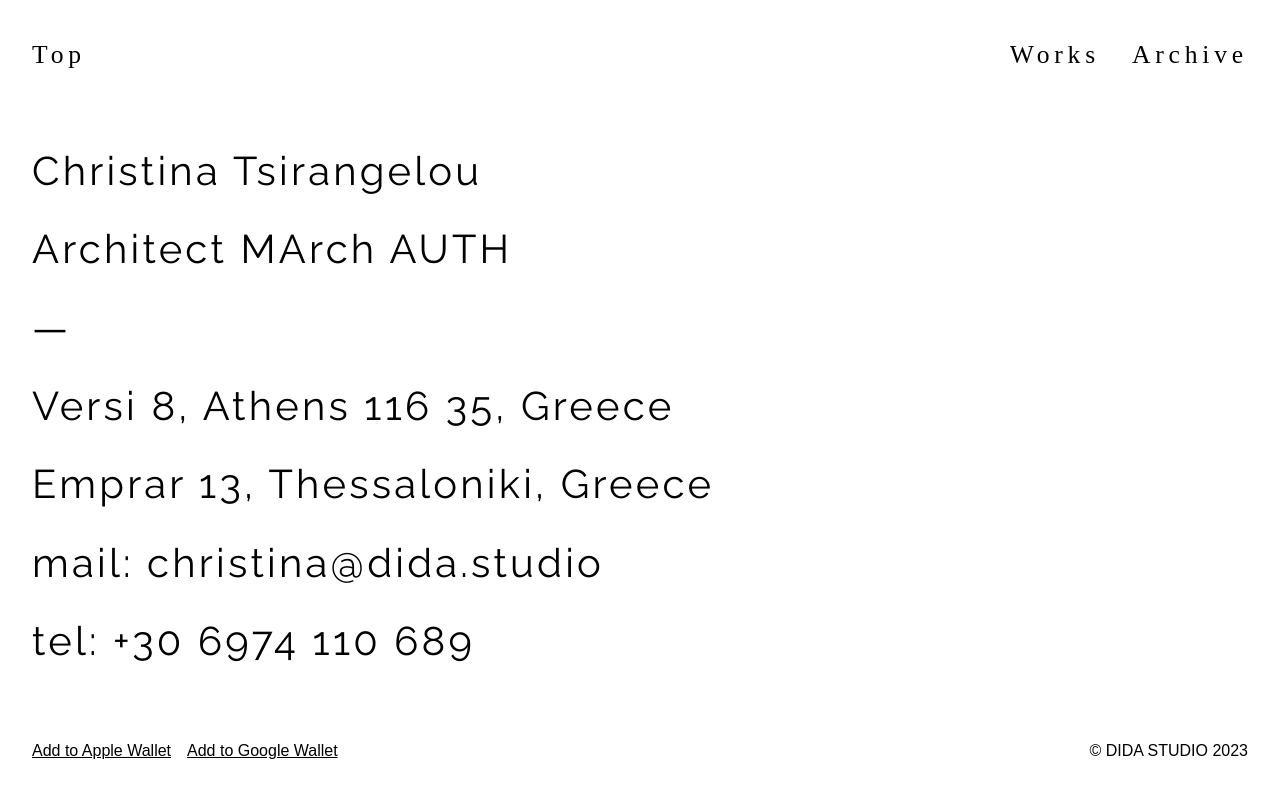
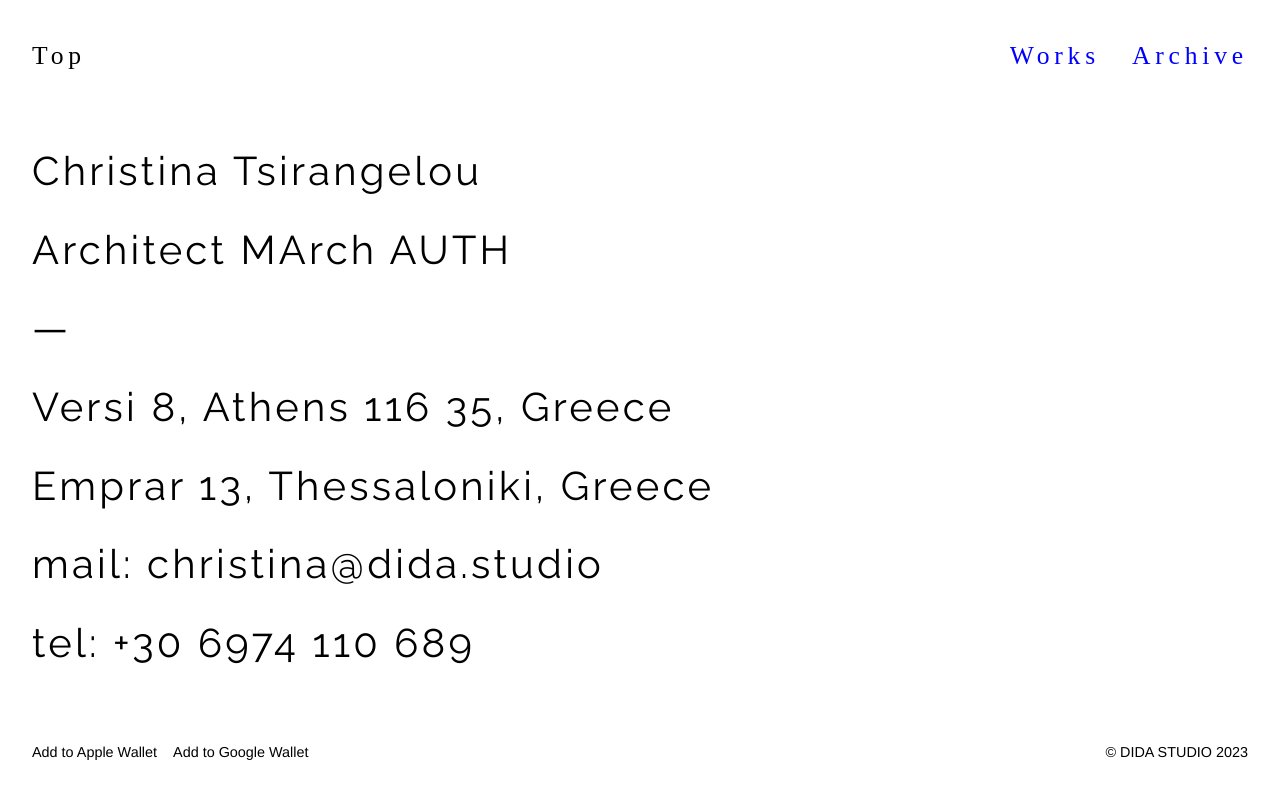
Before and after one commit to ktsirangelos/dida.studio, a plain HTML site: page index.html in a window 1280 px wide. Drawn offline with Linux system fonts and the light colour scheme.

Commit message:
Fix link colors

```diff
--- a/index.html
+++ b/index.html
@@ -15,13 +15,13 @@
   <nav>
     <div>
       <ul class="nav-container-1">
-        <li><a href="#">Top</a></li>
+        <li><a href="">Top</a></li>
       </ul>
     </div>
     <div>
       <ul class="nav-container-2">
-        <li><a href="#">Works</a></li>
-        <li><a href="#">Archive</a></li>
+        <li><a href="">Works</a></li>
+        <li><a href="">Archive</a></li>
       </ul>
     </div>
   </nav>
@@ -44,8 +44,8 @@
   </main>
   <footer>
     <ul class="footer-container">
-      <li><a href="#">Add to Apple Wallet</a></li>
-      <li><a href="#">Add to Google Wallet</a></li>
+      <li><a href="">Add to Apple Wallet</a></li>
+      <li><a href="">Add to Google Wallet</a></li>
     </ul>
     <ul class="footer-container">
       <li>&copy DIDA STUDIO 2023</li>
--- a/style.css
+++ b/style.css
@@ -97,16 +97,12 @@ footer {
   display: flex;
   justify-content: space-between;
   align-items: center;
-  font-size: 1rem;
+  font-size: 0.9rem;
   padding: 2rem 2rem 2rem 2rem;
 }
 
 .footer-container {
-  font-family: Arial, Helvetica, sans-serif;
+  font-family: Helvetica, sans-serif;
   display: flex;
   gap: 1rem;
 }
-
-.footer-container a:link {
-  text-decoration: underline;
-}
```
